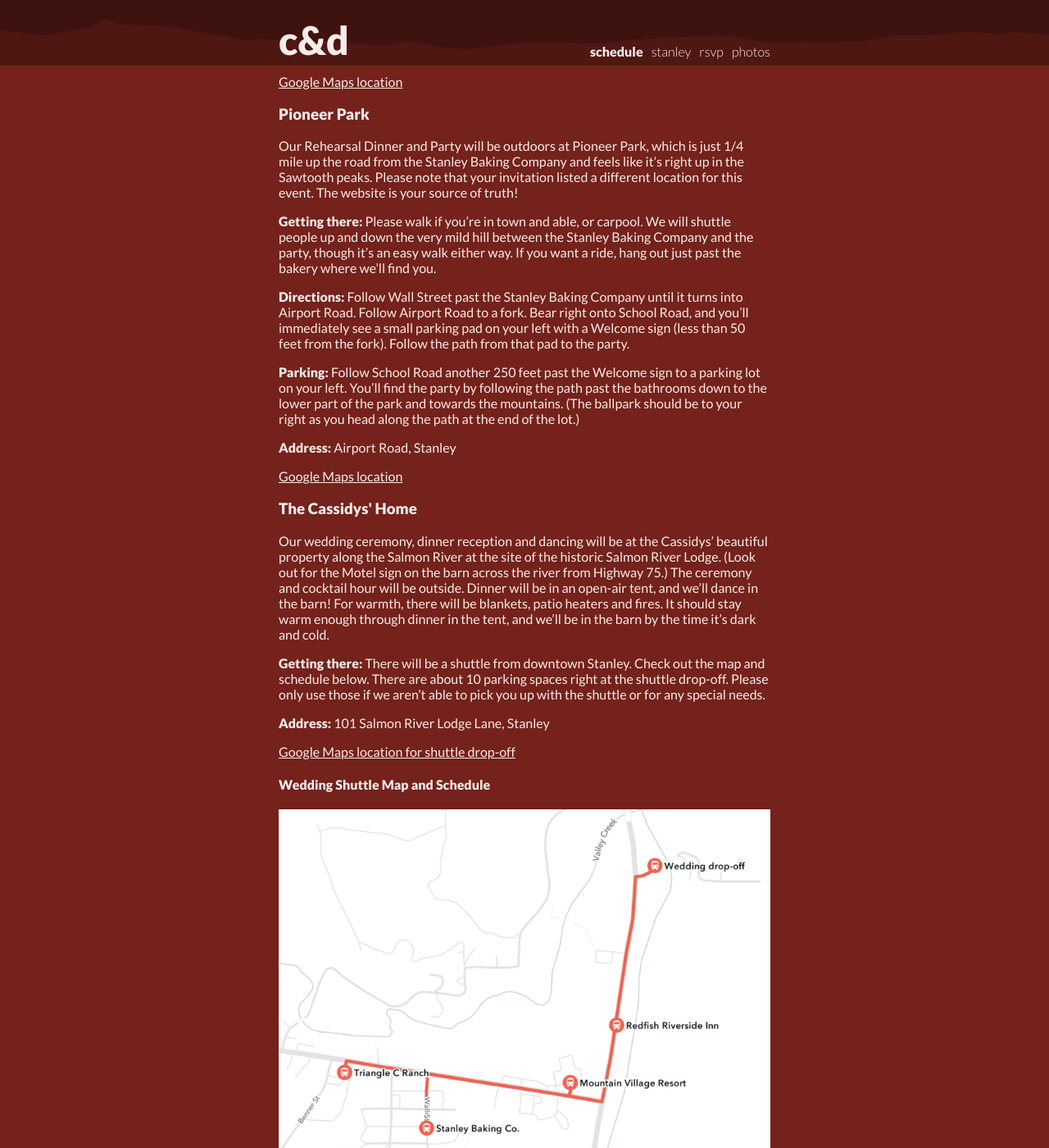
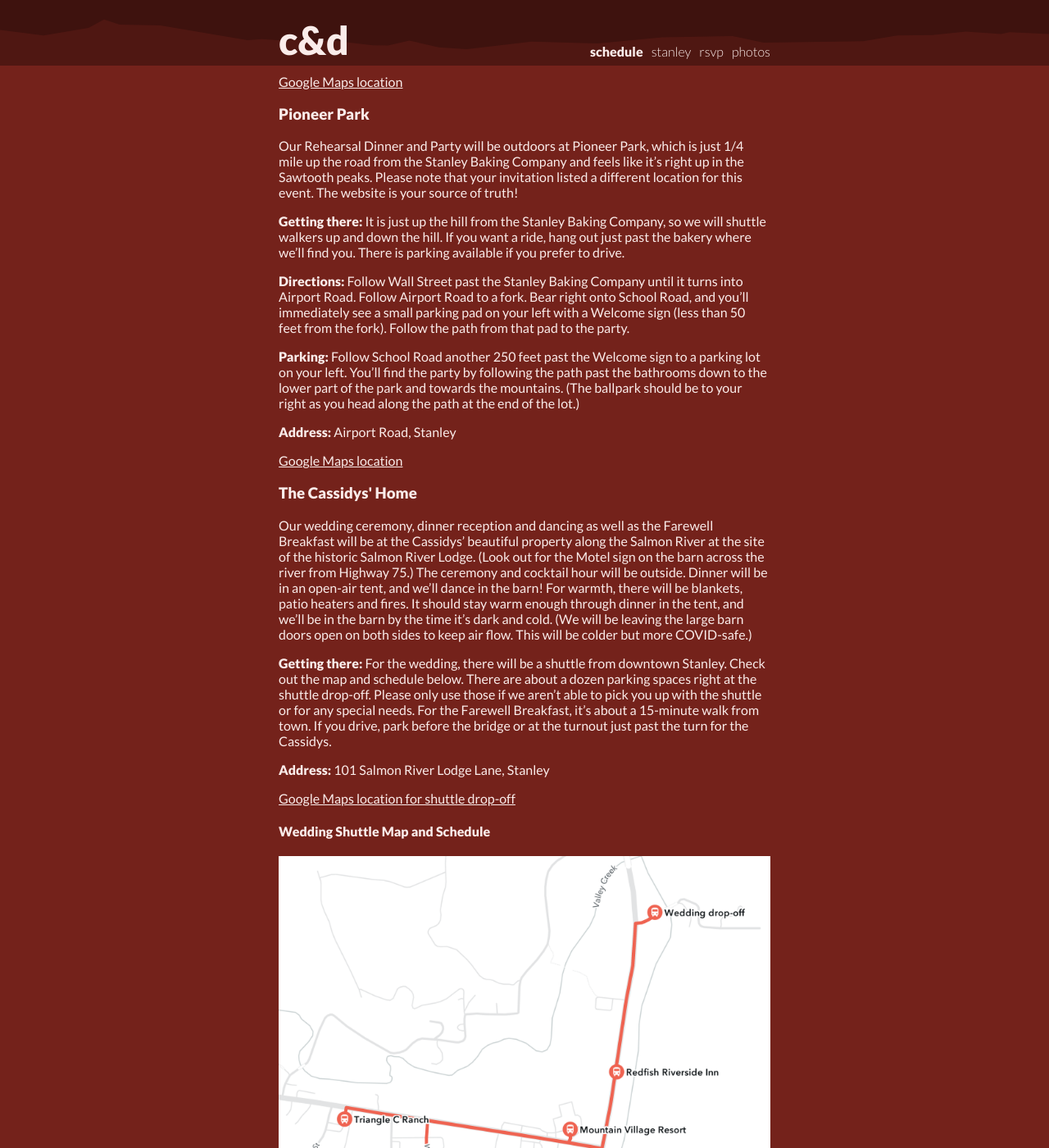
Before and after one commit to dproctor/wedding-website, a Jekyll site: the page built from schedule.md, in a window 1280 px wide and 1400 px high, scrolled down 2839 px. Shown: the whole window at 82% size. Built offline with Jekyll 4.4.1, drawn with Linux system fonts in a browser that asks for light colours; some of the changed text lies outside the part shown.

Commit message:
updated breakfast location to Cassidys

```diff
--- a/schedule.md
+++ b/schedule.md
@@ -80,13 +80,13 @@ are invited to all events.
 <td>
   <p>10 AM - 12 PM</p>
   <p>Farewell Breakfast</p>
-  <p><a href="#outpost">The Stanley Outpost</a></p>
+  <p><a href="#cassidys">The Cassidys' Home</a></p>
 </td>
 </tr>
 </table>
 
 Important notes on attire: All events will be outdoors on grass, so we recommend flats,
-block heels or wedges. Temperatures drop rapidly as the sun sets, so please bring a coat.
+block heels or wedges. Temperatures drop rapidly as the sun sets, so please bring a warm coat.
 <br>
 <br>
 <br>
@@ -95,17 +95,16 @@ block heels or wedges. Temperatures drop rapidly as the sun sets, so please brin
 
 <h2> Directions to events </h2>
 
-The interactive map shows the location of all events as well as hotels and places we
-recommend in town. Click the wedding event pins to find info and directions to each event.
+The interactive map shows the location of all events as well as hotels and places we recommend in town. Click the wedding event pins to find info and directions to each event.
 
 <a href="https://www.google.com/maps/d/u/0/edit?mid=1_B3vhMWHFdH3K45NLqSttNAF5bBIlxmC&ll=44.21602395604157%2C-114.93824980208565&z=18">Interactive Map</a>
 
 <h3><a class="anchor" name="outpost" id="outpost"></a>The Stanley Outpost </h3>
-The Friday Welcome event and Monday breakfast will both be at the Stanley Outpost. This is also where Caitlin's family is staying, so consider this base camp!
+The Friday Welcome event will be at the Stanley Outpost. This is also where Caitlin's family is staying, so consider this base camp!
 
 <b>Getting there:</b> Please walk if you're able. It should be just 5 or 10 minutes walking for anyone staying in Stanley. If you're staying outside Stanley, please park along Eva Falls Road.
 
-<b>Directions:</b> The Outpost is along Eva Falls Road (Highway 21) 800 feet west of the Stanley Chamber of Commerce. Look for a driveway and our welcome signs on the north side of the road (creek side, less developed).
+<b>Directions:</b> The Outpost is along Eva Falls Road (Highway 21) 800 feet west of the Stanley Chamber of Commerce. Look for a driveway and our welcome sign on the north side of the road (creek side, less developed).
 
 <b>Address:</b> 720 Eva Falls Road, Stanley
 
@@ -127,7 +126,7 @@ There will be a picnic mid-day Saturday at Redfish Lake North Shore Picnic Area,
 <h3><a class="anchor" name="pioneerpark" id="pioneerpark"></a>Pioneer Park </h3>
 Our Rehearsal Dinner and Party will be outdoors at Pioneer Park, which is just 1/4 mile up the road from the Stanley Baking Company and feels like it's right up in the Sawtooth peaks. Please note that your invitation listed a different location for this event. The website is your source of truth!
 
-<b>Getting there:</b> Please walk if you're in town and able, or carpool. We will shuttle people up and down the very mild hill between the Stanley Baking Company and the party, though it's an easy walk either way. If you want a ride, hang out just past the bakery where we'll find you.
+<b>Getting there:</b> It is just up the hill from the Stanley Baking Company, so we will shuttle walkers up and down the hill. If you want a ride, hang out just past the bakery where we'll find you. There is parking available if you prefer to drive.
 
 <b>Directions:</b> Follow Wall Street past the Stanley Baking Company until it turns into Airport Road. Follow Airport Road to a fork. Bear right onto School Road, and you’ll immediately see a small parking pad on your left with a Welcome sign (less than 50 feet from the fork). Follow the path from that pad to the party.
 
@@ -139,9 +138,9 @@ Our Rehearsal Dinner and Party will be outdoors at Pioneer Park, which is just 1
 
 <h3><a class="anchor" name="cassidys" id="cassidys"></a>The Cassidys' Home </h3>
 
-Our wedding ceremony, dinner reception and dancing will be at the Cassidys' beautiful property along the Salmon River at the site of the historic Salmon River Lodge. (Look out for the Motel sign on the barn across the river from Highway 75.) The ceremony and cocktail hour will be outside. Dinner will be in an open-air tent, and we'll dance in the barn! For warmth, there will be blankets, patio heaters and fires. It should stay warm enough through dinner in the tent, and we'll be in the barn by the time it's dark and cold.
+Our wedding ceremony, dinner reception and dancing as well as the Farewell Breakfast will be at the Cassidys' beautiful property along the Salmon River at the site of the historic Salmon River Lodge. (Look out for the Motel sign on the barn across the river from Highway 75.) The ceremony and cocktail hour will be outside. Dinner will be in an open-air tent, and we'll dance in the barn! For warmth, there will be blankets, patio heaters and fires. It should stay warm enough through dinner in the tent, and we'll be in the barn by the time it's dark and cold. (We will be leaving the large barn doors open on both sides to keep air flow. This will be colder but more COVID-safe.)
 
-<b>Getting there:</b> There will be a shuttle from downtown Stanley. Check out the map and schedule below. There are about 10 parking spaces right at the shuttle drop-off. Please only use those if we aren't able to pick you up with the shuttle or for any special needs.
+<b>Getting there:</b> For the wedding, there will be a shuttle from downtown Stanley. Check out the map and schedule below. There are about a dozen parking spaces right at the shuttle drop-off. Please only use those if we aren't able to pick you up with the shuttle or for any special needs. For the Farewell Breakfast, it's about a 15-minute walk from town. If you drive, park before the bridge or at the turnout just past the turn for the Cassidys.
 
 <b>Address:</b> 101 Salmon River Lodge Lane, Stanley
 
```
